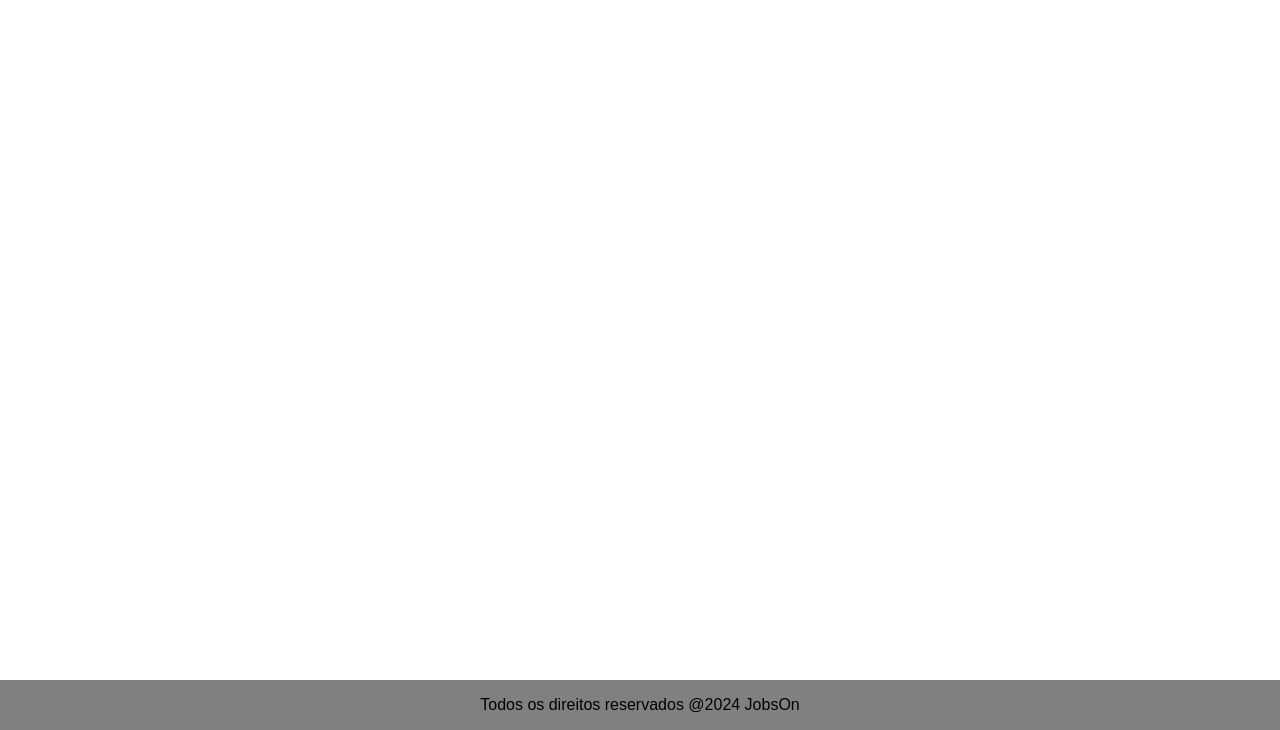
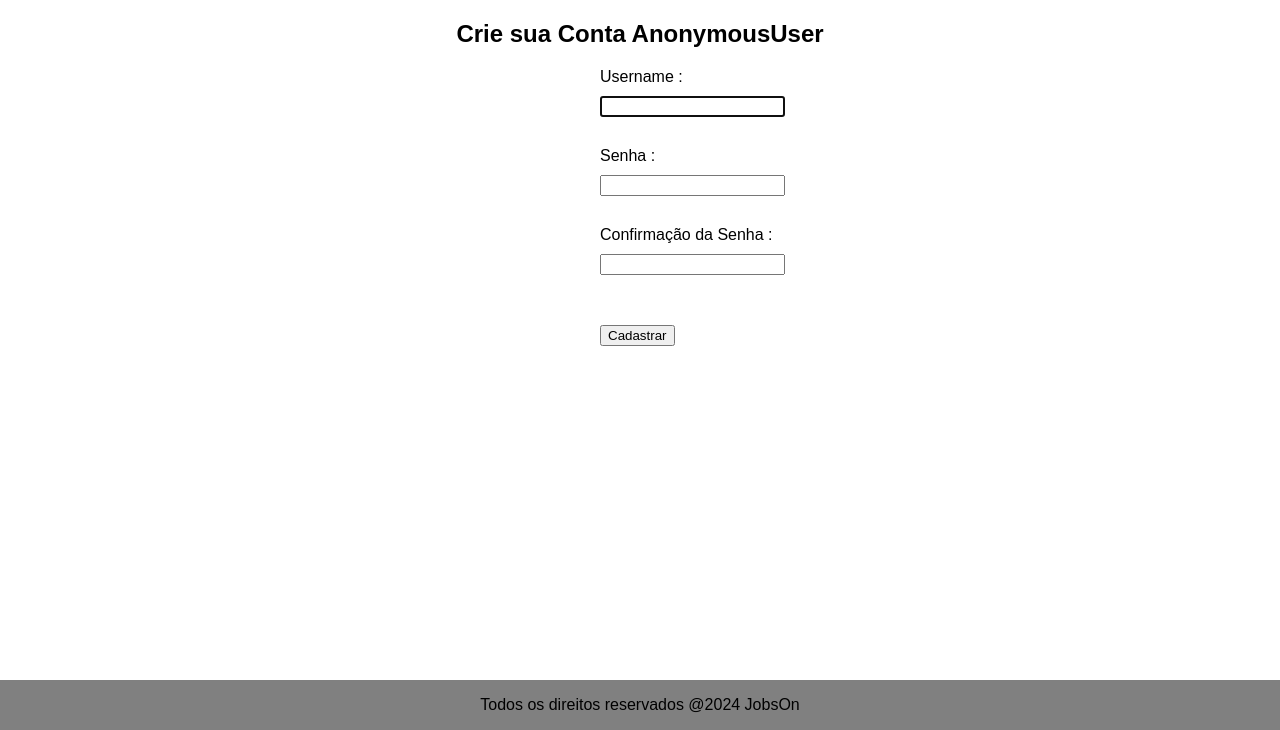
Before and after one commit to PedroNunesBH/django-career-portal, a Django app: page /register/ in a window 1280 px wide. Shown: the part 70-800 px from the top of the page. Run offline with Django 5.2, Linux system fonts and the light colour scheme.

Commit message:
Criacao da view e logica de registro de usuarios de rh

```diff
--- a/accounts/templates/register.html
+++ b/accounts/templates/register.html
@@ -1,4 +1,26 @@
 {% extends 'base.html' %}
 
+{% block styles %}
+    {{ block.super }}
+    {% load static %}
+    <link rel="stylesheet" type="text/css" href="{% static 'css/register.css' %}">
+{% endblock %}
+
 {% block content %}
+    <main>
+        <h2 class="title-register">Crie sua Conta {{ request.user }}</h2>
+        <form class="register-form" method="POST">
+            {% csrf_token %}
+                <label class="label-register-form">Username : </label>
+                {{ form.username }}
+                {{ form.username.errors }}
+                <label class="label-register-form">Senha : </label>
+                {{ form.password1 }}
+                {{ form.password.errors }}
+                <label class="label-register-form">Confirmação da Senha : </label>
+                {{ form.password2 }}
+                {{ form.password2.errors }}
+                <button class="btn-register-form">Cadastrar</button>
+        </form>
+        </main>
 {% endblock %}
--- a/accounts/views.py
+++ b/accounts/views.py
@@ -1,9 +1,28 @@
-from django.shortcuts import render
+from django.shortcuts import render, redirect
 from django.views.generic import CreateView
-from django.contrib.auth.forms import UserCreationForm
+from django.contrib.auth.forms import UserCreationForm, AuthenticationForm
+from django.urls import reverse_lazy
+from django.contrib.auth.models import User
+from django.contrib.auth import authenticate, login, logout
 
 
-class UserRegister(CreateView):
+def login_view(request):
+    if request.method == "POST":
+        username = request.POST['username']  # Captura o valor de username
+        password = request.POST['password']  # Captura o valor de password
+        user = authenticate(request, username=username, password=password)
+        if user is not None:
+            login(request, user)  # Realiza o login
+            return redirect('job_list')  # Redireciona o usuario para a pagina de name cars_list
+        else:
+            auth_form = AuthenticationForm()
+    else:
+        auth_form = AuthenticationForm()
+    return render(request, "login.html", {'auth_form': auth_form})
+
+
+class UserRegisterView(CreateView):
     template_name = 'register.html'
+    model = User
+    success_url = reverse_lazy('job_list')
     form_class = UserCreationForm
-    success_url = '/job_list'
--- a/app/settings.py
+++ b/app/settings.py
@@ -39,7 +39,7 @@ INSTALLED_APPS = [
     'django.contrib.messages',
     'django.contrib.staticfiles',
     'jobs',
-    'accounts'
+    'accounts',
 ]
 
 MIDDLEWARE = [
--- a/app/urls.py
+++ b/app/urls.py
@@ -19,10 +19,11 @@ from django.urls import path
 from django.conf import settings
 from django.conf.urls.static import static
 from jobs.views import JobOffersList
-from accounts.views import UserRegister
+from accounts.views import UserRegisterView, login_view
 
 urlpatterns = [
     path('admin/', admin.site.urls),
     path('job_list/', JobOffersList.as_view(), name='job_list'),
-    path('register/', UserRegister.as_view(), name='register'),
+    path('register/', UserRegisterView.as_view(), name='register'),
+    path('login/', login_view, name='login'),
 ] + static(settings.MEDIA_URL, document_root=settings.MEDIA_ROOT)
--- /dev/null
+++ b/static/css/register.css
@@ -0,0 +1,21 @@
+.label-register-form {
+    display: block;
+    margin-bottom: 10px;
+}
+
+.title-register {
+    text-align: center;
+}
+
+.register-form {
+    margin-left: 600px;
+}
+
+.btn-register-form {
+    display: block;
+    margin-top: 20px;
+}
+
+form input {
+    margin-bottom: 30px;
+}
```
Also changed, not shown: accounts/templates/login.html (added, +13 -0 lines), db.sqlite3.
